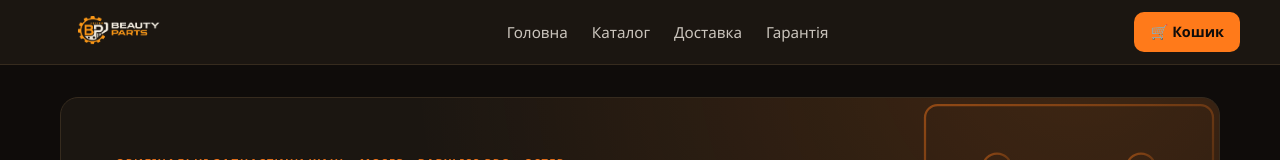
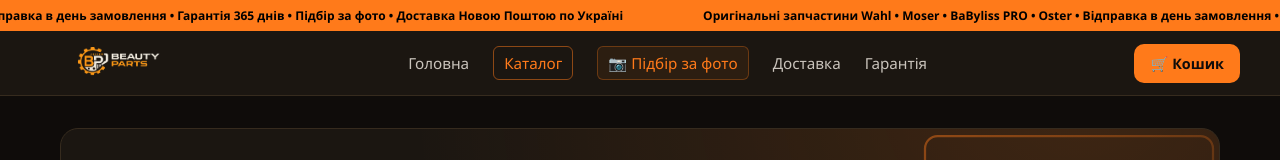
Before and after one commit to pavlogembar12-droid/beautyparts, a Next.js app: page / in a window 1280 px wide. Shown: the top 160 px of the page. Built offline with nearby package versions, Linux system fonts and the light colour scheme; no server answers.

Commit message:
Update SiteHeader.js

```diff
--- a/components/SiteHeader.js
+++ b/components/SiteHeader.js
@@ -4,10 +4,48 @@ import Link from 'next/link';
 import Image from 'next/image';
 import { useCart } from '@/context/CartContext';
 
+const TICKER_TEXT = 'Оригінальні запчастини Wahl • Moser • BaByliss PRO • Oster • Відправка в день замовлення • Гарантія 365 днів • Підбір за фото • Доставка Новою Поштою по Україні';
+
 export default function SiteHeader() {
   const { totalItems } = useCart();
 
   return (
+    <>
+      {/* БІГУЧИЙ РЯДОК */}
+      <div style={{
+        background: '#FF7A1A',
+        color: '#000',
+        fontSize: '12px',
+        fontWeight: 600,
+        padding: '6px 0',
+        overflow: 'hidden',
+        whiteSpace: 'nowrap',
+        position: 'relative',
+        zIndex: 101,
+      }}>
+        <style>{`
+          @keyframes ticker {
+            0%   { transform: translateX(0); }
+            100% { transform: translateX(-50%); }
+          }
+          .ticker-inner {
+            display: inline-block;
+            animation: ticker 28s linear infinite;
+          }
+          .ticker-inner:hover {
+            animation-play-state: paused;
+          }
+        `}</style>
+        <div className="ticker-inner">
+          {/* Текст повторюємо двічі для безшовного циклу */}
+          <span style={{ padding: '0 40px' }}>{TICKER_TEXT}</span>
+          <span style={{ padding: '0 40px' }}>{TICKER_TEXT}</span>
+          <span style={{ padding: '0 40px' }}>{TICKER_TEXT}</span>
+          <span style={{ padding: '0 40px' }}>{TICKER_TEXT}</span>
+        </div>
+      </div>
+
+      {/* ОСНОВНИЙ ХЕДЕР */}
       <header className="site-header">
         <div className="header-inner">
           <Link href="/" className="header-logo" style={{ display: 'flex', alignItems: 'center' }}>
@@ -22,7 +60,19 @@ export default function SiteHeader() {
           </Link>
           <nav className="header-nav">
             <Link href="/">Головна</Link>
-          <Link href="/catalog">Каталог</Link>
+            <Link href="/catalog" style={{
+              color: '#FF7A1A',
+              border: '1.5px solid rgba(255,122,26,0.5)',
+              borderRadius: '6px',
+              padding: '4px 10px',
+            }}>Каталог</Link>
+            <Link href="/photo-select" style={{
+              color: '#FF7A1A',
+              border: '1.5px solid rgba(255,122,26,0.3)',
+              borderRadius: '6px',
+              padding: '4px 10px',
+              background: 'rgba(255,122,26,0.08)',
+            }}>📷 Підбір за фото</Link>
             <Link href="/delivery">Доставка</Link>
             <Link href="/returns">Гарантія</Link>
           </nav>
@@ -31,5 +81,6 @@ export default function SiteHeader() {
           </Link>
         </div>
       </header>
+    </>
   );
                 }
```
Lines whose indentation alone changed are shown as unchanged.
